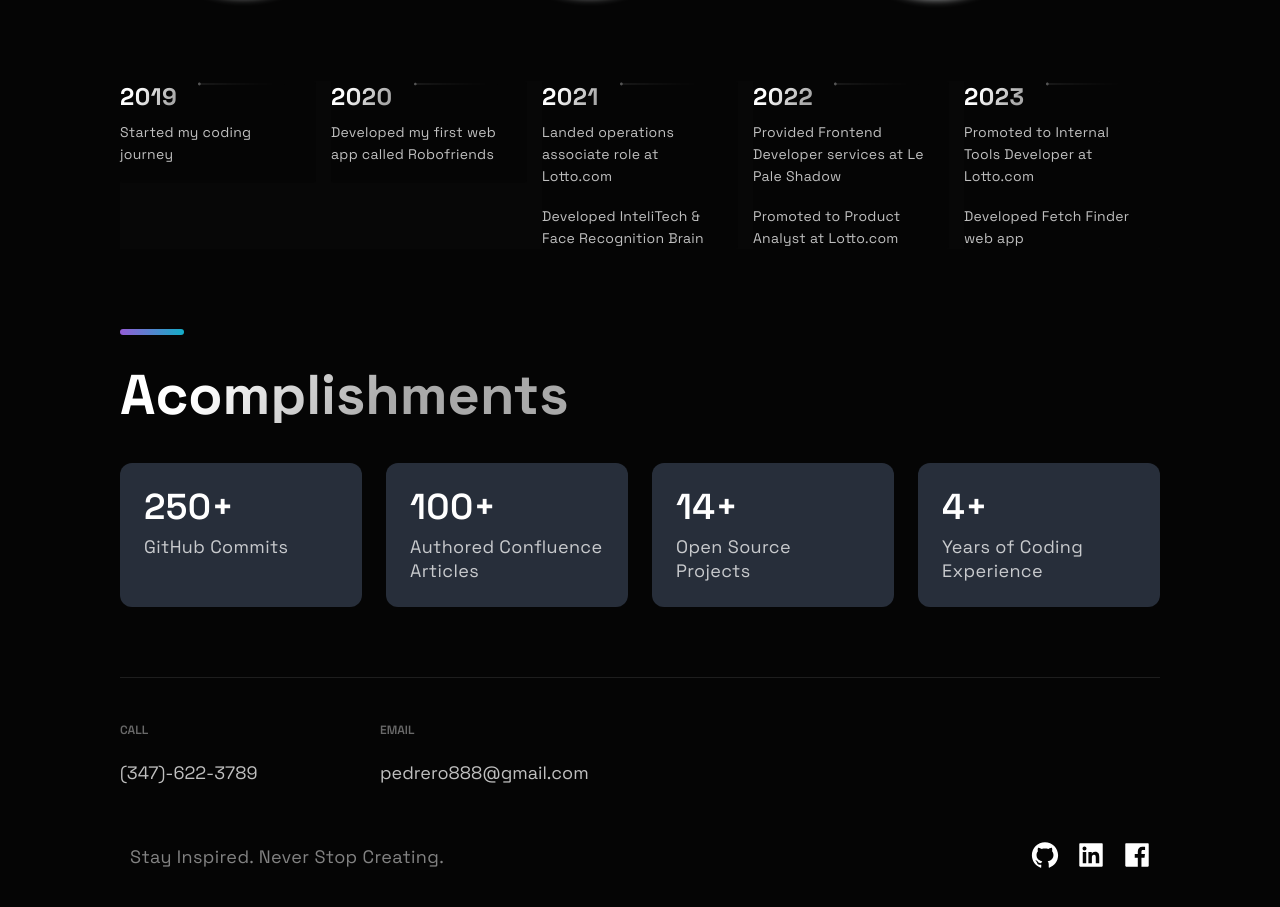
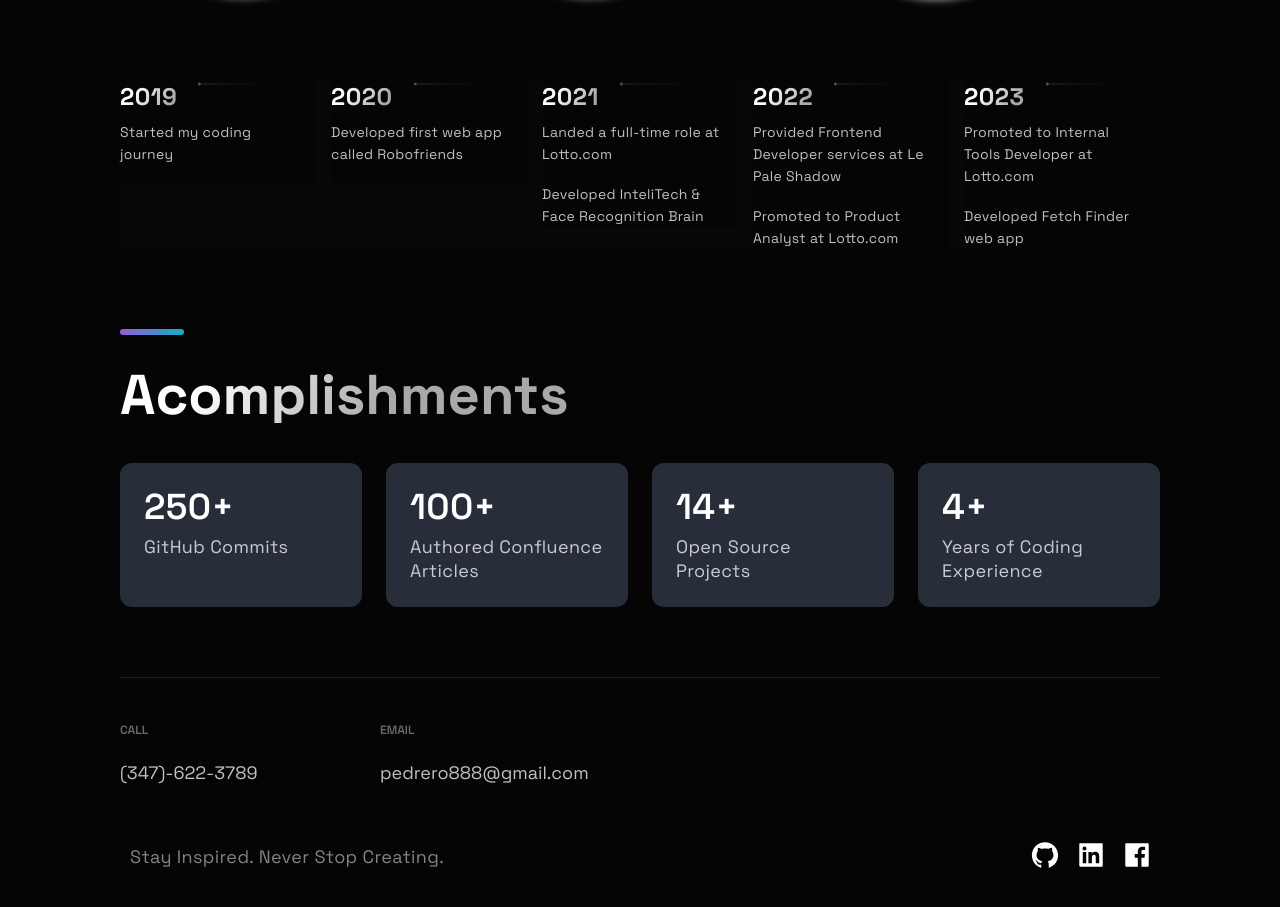
Before and after one commit to davidpedrero/David-Pedero-Portfolio, a Next.js app: page / in a window 1280 px wide. Shown: the part 4244-5151 px from the top of the page. Built offline with nearby package versions, Linux system fonts and the light colour scheme.

Commit message:
updated portfolio 5

```diff
--- a/src/constants/constants.js
+++ b/src/constants/constants.js
@@ -39,8 +39,8 @@ export const projects = [
 
 export const TimeLineData = [
   { year: 2019, text: 'Started my coding journey', },
-  { year: 2020, text: 'Developed my first web app called Robofriends', },
-  { year: 2021, text: 'Landed operations associate role at Lotto.com', text2: 'Developed InteliTech & Face Recognition Brain'},
+  { year: 2020, text: 'Developed first web app called Robofriends', },
+  { year: 2021, text: 'Landed a full-time role at Lotto.com', text2: 'Developed InteliTech & Face Recognition Brain'},
   { year: 2022, text: 'Provided Frontend Developer services at Le Pale Shadow', text2: 'Promoted to Product Analyst at Lotto.com',},
   { year: 2023,  text: 'Promoted to Internal Tools Developer at Lotto.com', text2: 'Developed Fetch Finder web app',}
 ];
```
